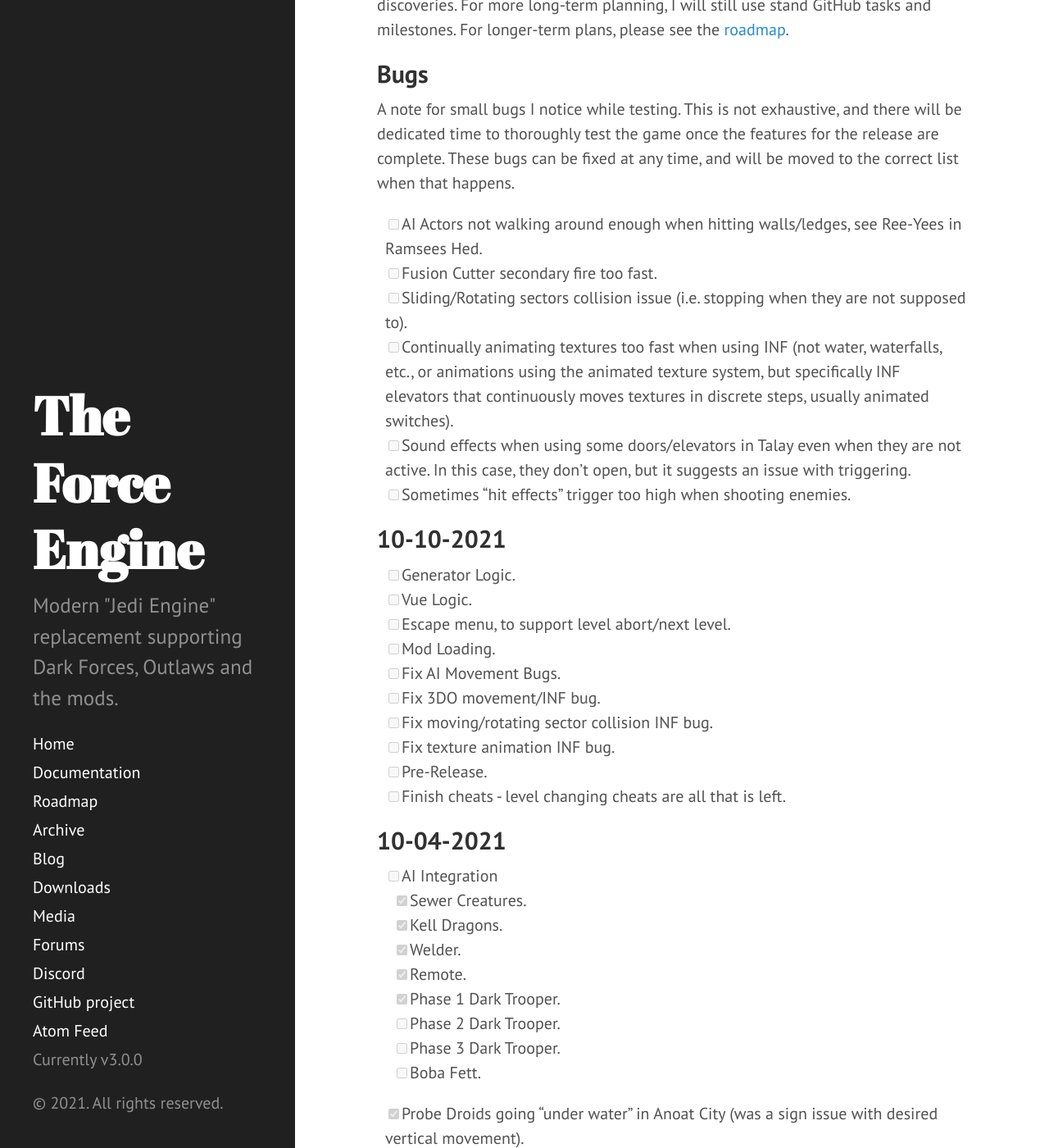
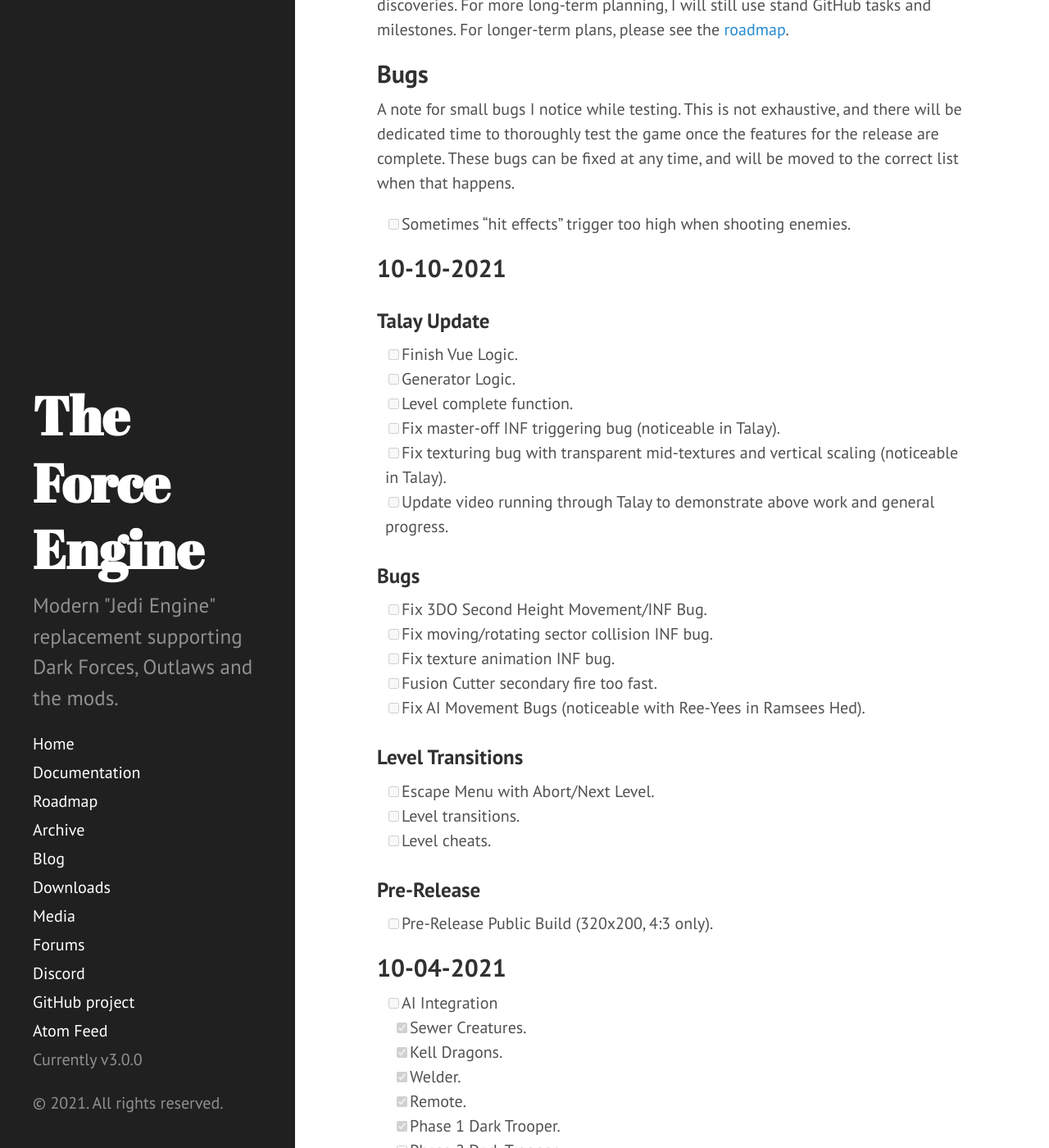
Before and after one commit to TheForceEngine/TheForceEngine.github.io, a Jekyll site: the page built from ProgressTracker.md, in a window 1280 px wide and 1400 px high, scrolled down 266 px. Shown: the whole window at 82% size. Built offline with Jekyll 4.4.1, drawn with Linux system fonts in a browser that asks for light colours.

Commit message:
Update ProgressTracker.md

```diff
--- a/ProgressTracker.md
+++ b/ProgressTracker.md
@@ -8,24 +8,31 @@
 
 ## Bugs
 A note for small bugs I notice while testing. This is not exhaustive, and there will be dedicated time to thoroughly test the game once the features for the release are complete. These bugs can be fixed at any time, and will be moved to the correct list when that happens.
-- [ ] AI Actors not walking around enough when hitting walls/ledges, see Ree-Yees in Ramsees Hed.
-- [ ] Fusion Cutter secondary fire too fast.
-- [ ] Sliding/Rotating sectors collision issue (i.e. stopping when they are not supposed to).
-- [ ] Continually animating textures too fast when using INF (not water, waterfalls, etc., or animations using the animated texture system, but specifically INF elevators that continuously moves textures in discrete steps, usually animated switches).
-- [ ] Sound effects when using some doors/elevators in Talay even when they are not active. In this case, they don't open, but it suggests an issue with triggering.
 - [ ] Sometimes "hit effects" trigger too high when shooting enemies.
 
 ## 10-10-2021
+### Talay Update
+- [ ] Finish Vue Logic.
 - [ ] Generator Logic.
-- [ ] Vue Logic.
-- [ ] Escape menu, to support level abort/next level.
-- [ ] Mod Loading.
-- [ ] Fix AI Movement Bugs.
-- [ ] Fix 3DO movement/INF bug.
+- [ ] Level complete function.
+- [ ] Fix master-off INF triggering bug (noticeable in Talay).
+- [ ] Fix texturing bug with transparent mid-textures and vertical scaling (noticeable in Talay).
+- [ ] Update video running through Talay to demonstrate above work and general progress.
+
+### Bugs
+- [ ] Fix 3DO Second Height Movement/INF Bug.
 - [ ] Fix moving/rotating sector collision INF bug.
 - [ ] Fix texture animation INF bug.
-- [ ] Pre-Release.
-- [ ] Finish cheats - level changing cheats are all that is left.
+- [ ] Fusion Cutter secondary fire too fast.
+- [ ] Fix AI Movement Bugs (noticeable with Ree-Yees in Ramsees Hed).
+
+### Level Transitions
+- [ ] Escape Menu with Abort/Next Level.
+- [ ] Level transitions.
+- [ ] Level cheats.
+
+### Pre-Release
+- [ ] Pre-Release Public Build (320x200, 4:3 only).
 
 ## 10-04-2021
 - [ ] AI Integration
```
